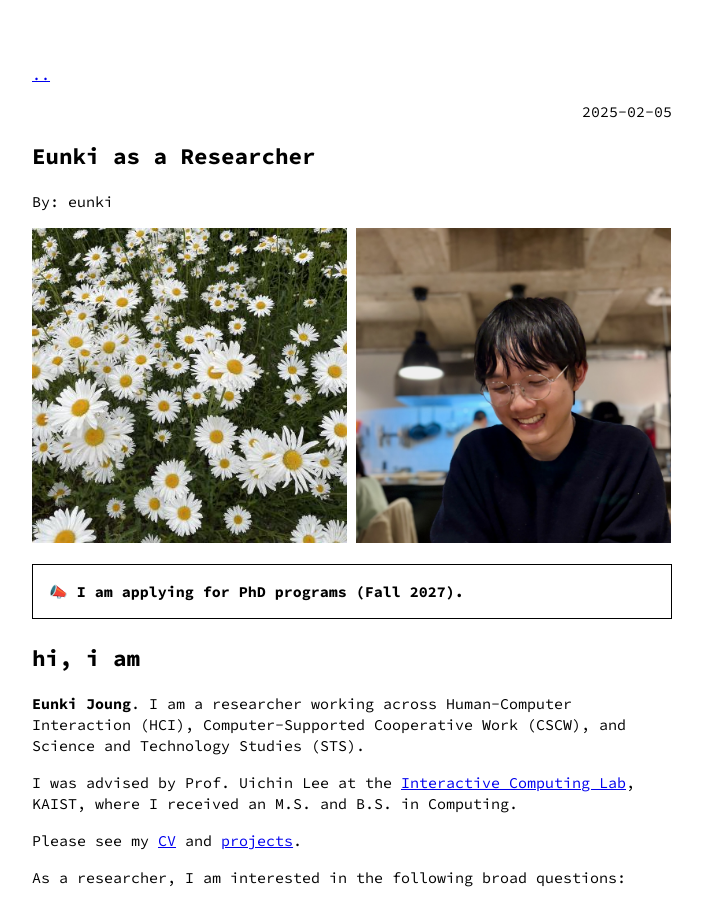
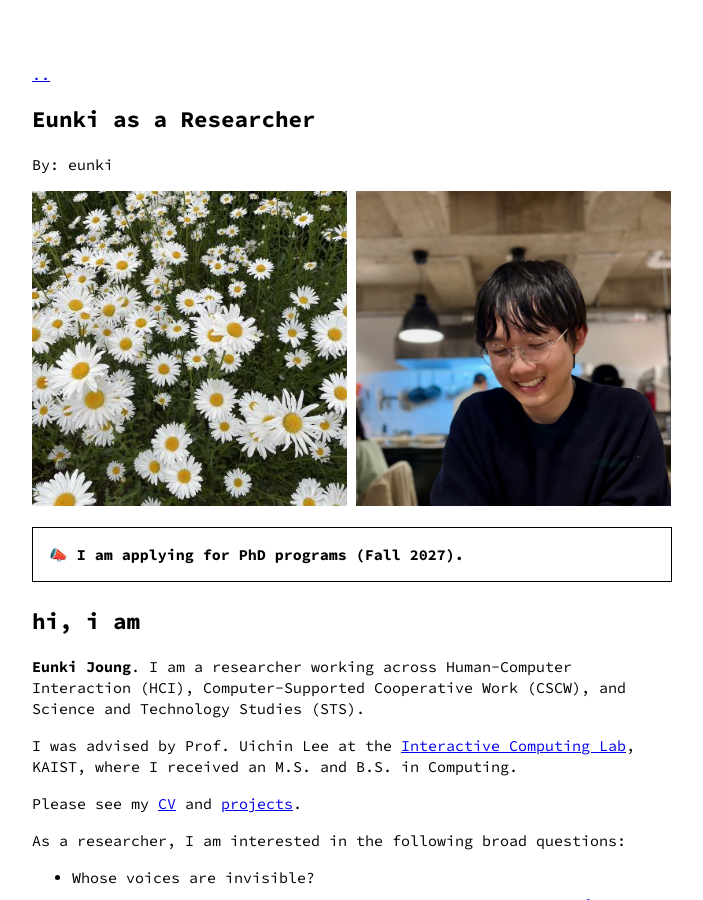
Before and after one commit to eunkiyomi/eunkiyomi.github.io, a Jekyll site: the page built from _posts/2025-02-05-eunki-as-researcher.md, in a window 1280 px wide and 900 px high. Shown: the whole window, without its empty margins (288-991 px from the left). Built offline with Jekyll 4.4.1, drawn with Linux system fonts in a browser that asks for light colours.

Commit message:
Add hide_date option and hide date on researcher page
Co-Authored-By: Claude Fable 5 <noreply@anthropic.com>
Claude-Session: https://claude.ai/code/session_01Mr9yLGeixMD517XqkH4FB9

```diff
--- a/_layouts/post.html
+++ b/_layouts/post.html
@@ -5,10 +5,12 @@ layout: default
 {%-include back_link.html-%}
 
 <article>
+  {%-unless page.hide_date-%}
   <p class="post-meta">
     <time datetime="{{ page.date }}">{{ page.date | date: site.theme_config.date_format }}</time>
     {% assign author = site.data.authors[page.author] %}
   </p>
+  {%-endunless-%}
   <h1>{{ page.title }}</h1>
 
   <p>
```
Also changed, not shown: _posts/2025-02-05-eunki-as-researcher.md (+1 -0 lines).
